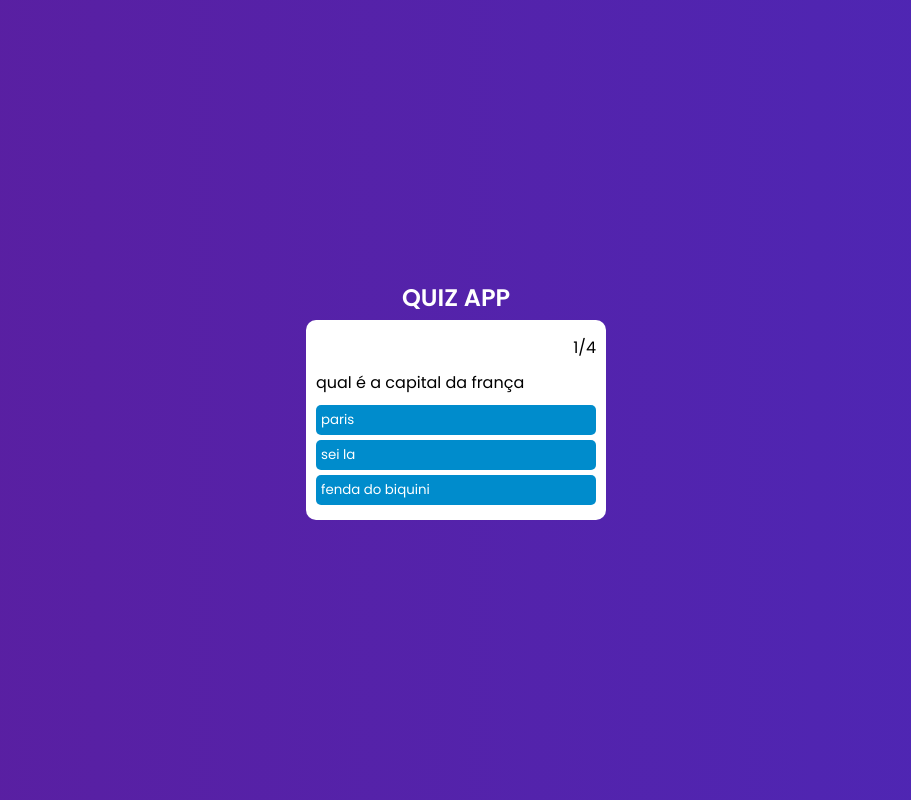
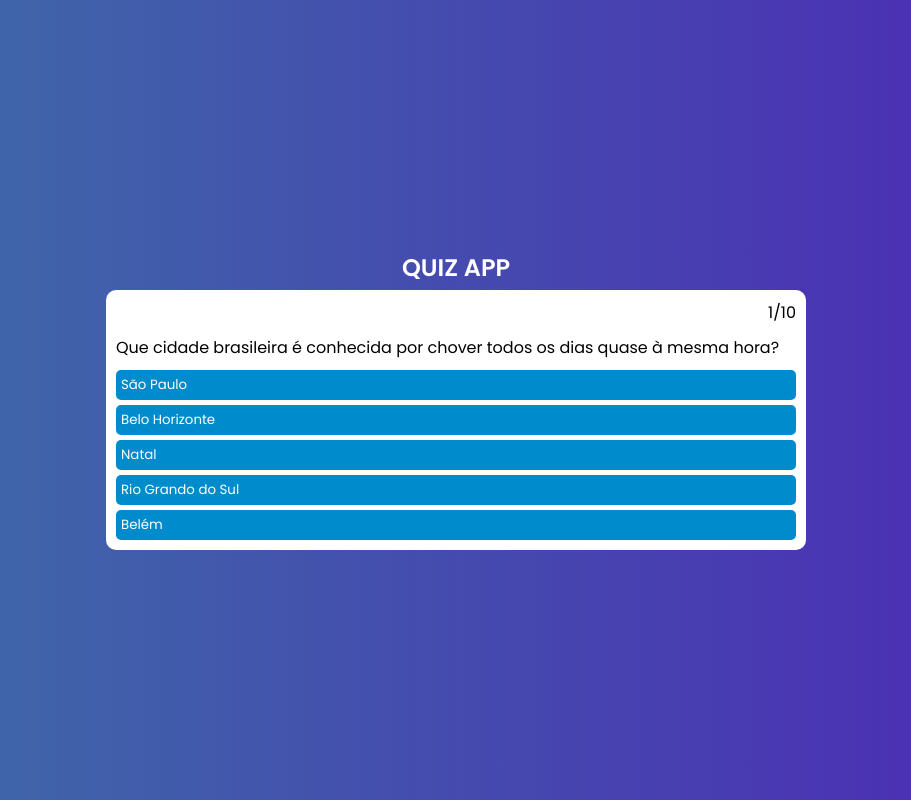
Before and after one commit to zedaesquina1/Projeto-Final, a plain HTML site: page index.html in a window 1280 px wide. Shown: the whole page, without its empty margins (184-1095 px from the left). Drawn offline with Linux system fonts and the light colour scheme.

Commit message:
testando commit

```diff
--- a/questions.js
+++ b/questions.js
@@ -1,34 +1,102 @@
 export default [
     {
-        question: "qual é a capital da frança",
+        question: "Que cidade brasileira é conhecida por chover todos os dias quase à mesma hora?",
         answers: [
-            { option: "paris", correct: true },
-            { option: "sei la", correct: false },
-            { option: "fenda do biquini", correct: false },
+            { option: "São Paulo", correct: false },
+            { option: "Belo Horizonte", correct: false },
+            { option: "Natal", correct: false },
+            { option: "Rio Grando do Sul", correct: false },
+            { option: "Belém", correct: true },
           ],
     },
     {
-        question: "qual é a capital da frança",
+        question: "Em que país foi construído o Muro de Berlim?",
         answers: [
-            { option: "paris", correct: true },
-            { option: "sei la", correct: false },
-            { option: "fenda do biquini", correct: false },
+            { option: "Estados Unidos", correct: true },
+            { option: "China", correct: false },
+            { option: "Coreina do Norte", correct: false },
+            { option: "Alemanha", correct: true },
+            { option: "Brasil", correct: false },
           ],
     },
     {
-        question: "qual é a capital da frança",
+        question: "Em que país se anda mais de bicicleta?",
         answers: [
-            { option: "paris", correct: true },
-            { option: "sei la", correct: false },
-            { option: "fenda do biquini", correct: false },
+            { option: "Argentina", correct: false },
+            { option: "México", correct: false },
+            { option: "Mongólia", correct: false },
+            { option: "Canadá", correct: false },
+            { option: "Países baixos", correct: true },
           ],
     },
     {
-        question: "qual é a capital da frança",
+        question: "Qual a nacionalidade de Napoleão Bonaparte?",
         answers: [
-            { option: "paris", correct: true },
-            { option: "sei la", correct: false },
-            { option: "fenda do biquini", correct: false },
+            { option: "Francesa", correct: true },
+            { option: "Brasileira", correct: false },
+            { option: "Egípicia", correct: false },
+            { option: "Portuguesa", correct: false },
+            { option: "Japonesa", correct: false },
           ],
-    }
+    },
+    {
+        question: "Que grande evento histórico aconteceu em 1822 no Brasil?",
+        answers: [
+            { option: "Descobrimento do Brasil", correct: false },
+            { option: "Independência do Brasil", correct: true },
+            { option: "Construção de Brasilia", correct: false },
+            { option: "Revolução de 1930", correct: false },
+            { option: "Ditadura Militar", correct: false },
+          ],
+    },
+    {
+        question: "O que comemora no feriado do dia 21 de abril no Brasil?",
+        answers: [
+            { option: "Natal", correct: false },
+            { option: "Tiradentes", correct: true },
+            { option: "Finados", correct: false },
+            { option: "Nossa Senhora Aparecida", correct: false },
+            { option: "Independência do Brasil", correct: false },
+          ],
+    },
+    {
+        question: "Qual o monumento famoso pela sua inclinação?",
+        answers: [
+            { option: "Torre Eiffel", correct: false },
+            { option: "Esfinge", correct: true },
+            { option: "Estátua da Liberdade", correct: false },
+            { option: "Cristo Redentor", correct: false },
+            { option: "Torre de Pisa", correct: true },
+          ],
+    },
+    {
+        question: "Em que região se localiza o estado de Minas Gerais?",
+        answers: [
+            { option: "Sudeste", correct: true },
+            { option: "Centro-Oeste", correct: false },
+            { option: "Norte", correct: false },
+            { option: "Sul", correct: false },
+            { option: "Nordeste", correct: false },
+          ],
+    },
+    {
+        question: "Em que país de localiza o Taj Mahal?",
+        answers: [
+            { option: "Egito", correct: false },
+            { option: "Inglaterra", correct: false },
+            { option: "Índia", correct: true },
+            { option: "Suécia", correct: false },
+            { option: "Dinamarca", correct: false },
+          ],
+    },
+    {
+        question: "Qual a nacionalidade do sociólogo e filósofo Durkheim?",
+        answers: [
+            { option: "Alemã", correct: false },
+            { option: "Italiana", correct: false },
+            { option: "Norueguesa", correct: false },
+            { option: "Inglesa", correct: false },
+            { option: "Francesa", correct: true },
+          ],
+    },
 ]
--- a/style.css
+++ b/style.css
@@ -14,7 +14,7 @@ body {
   justify-content: center;
   flex-direction: column;
   gap: 5px;
-  background: linear-gradient(90deg, rgba(91,30,159,1) 0%, rgba(77,39,182,1) 100%);
+  background: linear-gradient(90deg, rgb(61, 111, 167) 0%, rgba(77,39,182,1) 100%);
 }
 
 body h2 {
@@ -26,7 +26,7 @@ main {
   padding: 10px;
   border-radius: 10px;
   width: 100%;
-  max-width: 300px;
+  max-width: 700px;
   min-height: 200px;
   display: flex;
   align-items: center;
@@ -59,6 +59,7 @@ button {
   cursor: pointer;
   background-color: #008CCC;
   color: white;
+  transition: 0.5;
 }
 
 .finish {
```
